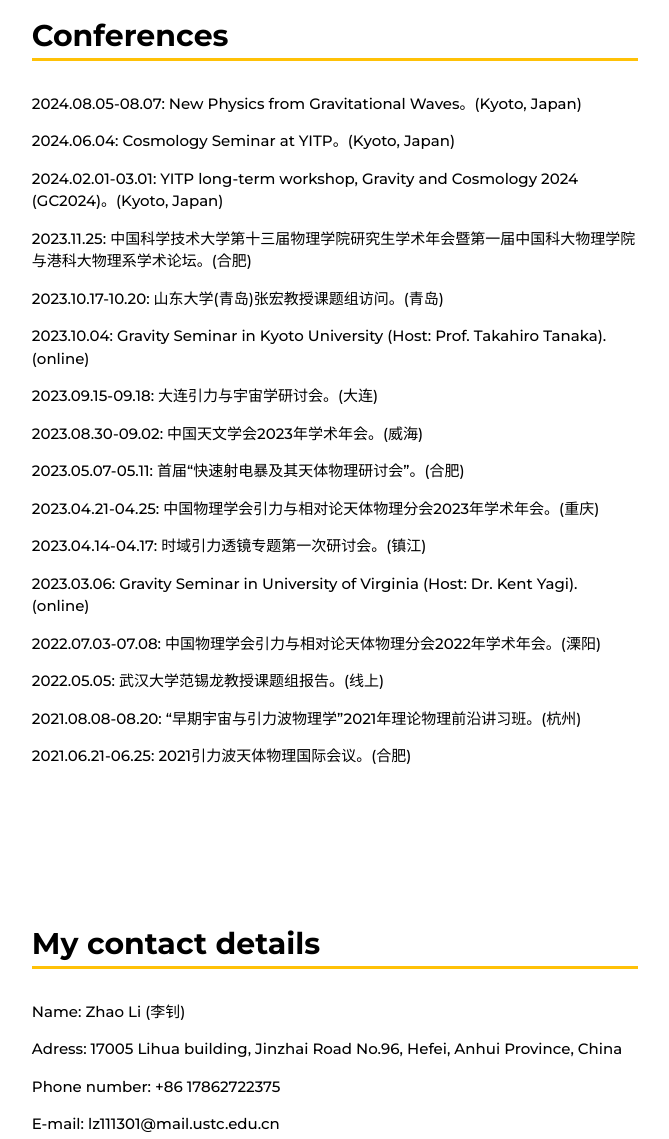
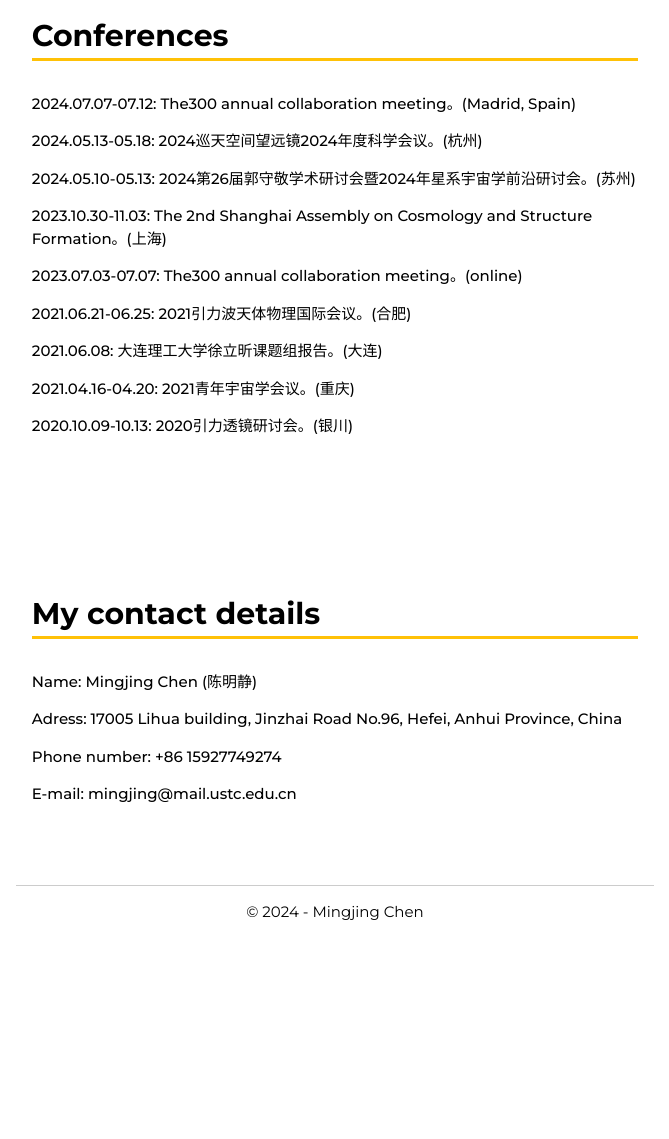
Before and after one commit to mingjing-chen/mingjing-chen, a plain HTML site: page index.html in a window 1280 px wide. Shown: the part 2460-3599 px from the top of the page, without its empty margins (465-1134 px from the left). After the commit the page ends 3411 px from the top, so only its background shows below. Drawn offline with nearby package versions, Linux system fonts and the light colour scheme.

Commit message:
Update index.html

```diff
--- a/index.html
+++ b/index.html
@@ -99,22 +99,15 @@
           <div id="conferences" class="w3-container w3-margin-top-20-percent w3-cursive">
             <h2 class="w3-border-bottom w3-border-amber" style="border-width: 3px !important;">Conferences</h3>
             <div class="w3-margin-top-2" style="font-weight: 500;">
-              <p>2024.08.05-08.07: New Physics from Gravitational Waves。(Kyoto, Japan)</a></p>
-              <p>2024.06.04: Cosmology Seminar at YITP。(Kyoto, Japan)</a></p>
-              <p>2024.02.01-03.01: YITP long-term workshop, Gravity and Cosmology 2024 (GC2024)。(Kyoto, Japan)</a></p>
-              <p>2023.11.25: 中国科学技术大学第十三届物理学院研究生学术年会暨第一届中国科大物理学院与港科大物理系学术论坛。(合肥)</a></p>
-              <p>2023.10.17-10.20: 山东大学(青岛)张宏教授课题组访问。(青岛)</p>
-              <p>2023.10.04: Gravity Seminar in Kyoto University (Host: Prof. Takahiro Tanaka). (online)</p>
-              <p>2023.09.15-09.18: 大连引力与宇宙学研讨会。(大连)</p>
-              <p>2023.08.30-09.02: 中国天文学会2023年学术年会。(威海)</p>
-              <p>2023.05.07-05.11: 首届“快速射电暴及其天体物理研讨会”。(合肥)</p>
-              <p>2023.04.21-04.25: 中国物理学会引力与相对论天体物理分会2023年学术年会。(重庆)</p>
-              <p>2023.04.14-04.17: 时域引力透镜专题第一次研讨会。(镇江)</p>
-              <p>2023.03.06: Gravity Seminar in University of Virginia (Host: Dr. Kent Yagi). (online)</p>
-              <p>2022.07.03-07.08: 中国物理学会引力与相对论天体物理分会2022年学术年会。(溧阳)</p>
-              <p>2022.05.05: 武汉大学范锡龙教授课题组报告。(线上)</p>
-              <p>2021.08.08-08.20: “早期宇宙与引力波物理学”2021年理论物理前沿讲习班。(杭州)</p>
+              <p>2024.07.07-07.12: The300 annual collaboration meeting。(Madrid, Spain)</p>
+              <p>2024.05.13-05.18: 2024巡天空间望远镜2024年度科学会议。(杭州)</p>
+              <p>2024.05.10-05.13: 2024第26届郭守敬学术研讨会暨2024年星系宇宙学前沿研讨会。(苏州)</p>
+              <p>2023.10.30-11.03: The 2nd Shanghai Assembly on Cosmology and Structure Formation。(上海)</p>
+              <p>2023.07.03-07.07: The300 annual collaboration meeting。(online)</p>
               <p>2021.06.21-06.25: 2021引力波天体物理国际会议。(合肥)</p>
+              <p>2021.06.08: 大连理工大学徐立昕课题组报告。(大连)</p>
+              <p>2021.04.16-04.20: 2021青年宇宙学会议。(重庆)</p>
+              <p>2020.10.09-10.13: 2020引力透镜研讨会。(银川)</p>
             </div>
           </div>
 
@@ -122,16 +115,16 @@
           <div id="contact" class="w3-container w3-margin-top-20-percent w3-cursive">
             <h2 class="w3-border-bottom w3-border-amber" style="border-width: 3px !important;">My contact details </h3>
             <div class="w3-margin-top-2" style="font-weight: 500;">
-              <p>Name: Zhao Li (李钊)</p>
+              <p>Name: Mingjing Chen (陈明静)</p>
               <p>Adress: 17005 Lihua building, Jinzhai Road No.96, Hefei, Anhui Province, China</p>
-              <p>Phone number: +86 17862722375</p>
-              <p>E-mail: lz111301@mail.ustc.edu.cn</p>
+              <p>Phone number: +86 15927749274</p>
+              <p>E-mail: mingjing@mail.ustc.edu.cn</p>
             </div>
           </div>
 
         <!--FOOTER-->
         <footer class="w3-container w3-border-top w3-center w3-margin-top-4">
-          <p>© 2023 - Zhao Li</p>
+          <p>© 2024 - Mingjing Chen</p>
         <!-- End footer -->
         </footer>
 
```
